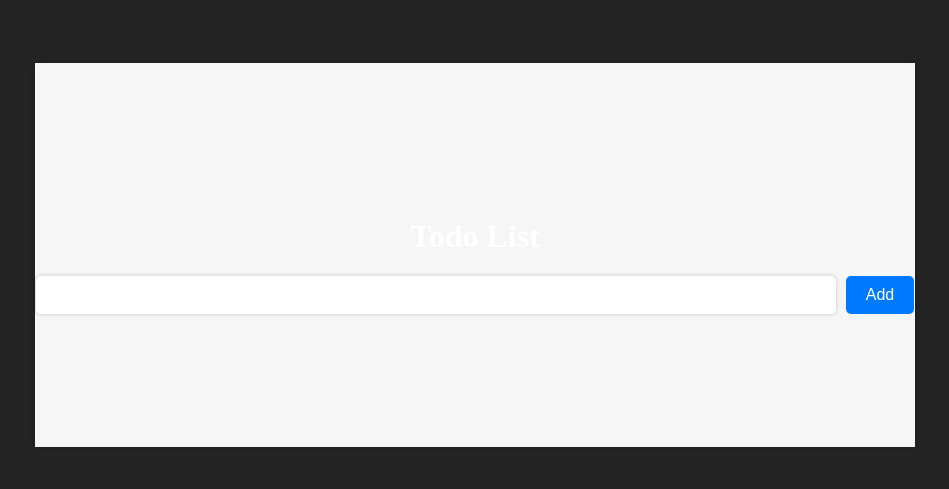
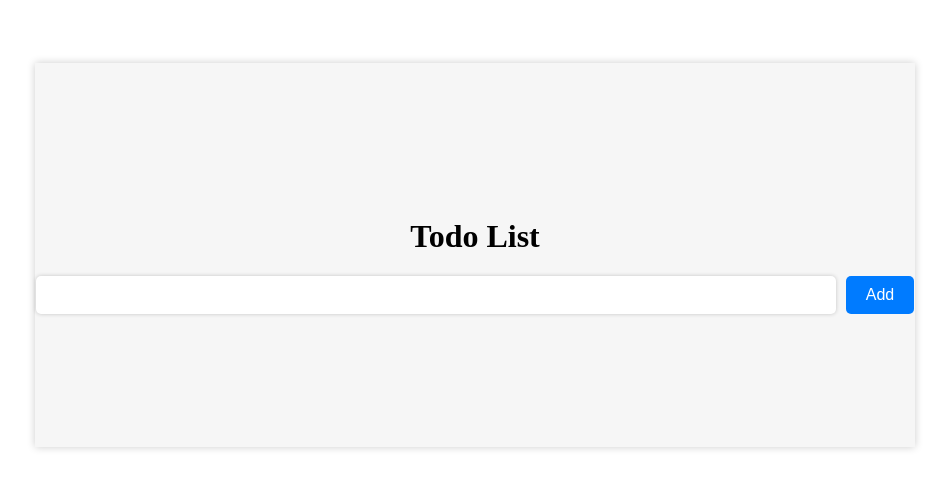
Before and after one commit to kmseunh/react-todolist, a React (Vite) app: page / in a window 1280 px wide. Shown: the part 153-642 px from the top of the page, without its empty margins (165-1114 px from the left). Built offline with nearby package versions, Linux system fonts and the light colour scheme.

Commit message:
refactor: edit index.css
Modify color and background-color to black and white, respectively

```diff
--- a/src/index.css
+++ b/src/index.css
@@ -1,4 +1,4 @@
 :root {
-    color: white;
-    background-color: #242424;
+    color: black;
+    background-color: white;
 }
```
